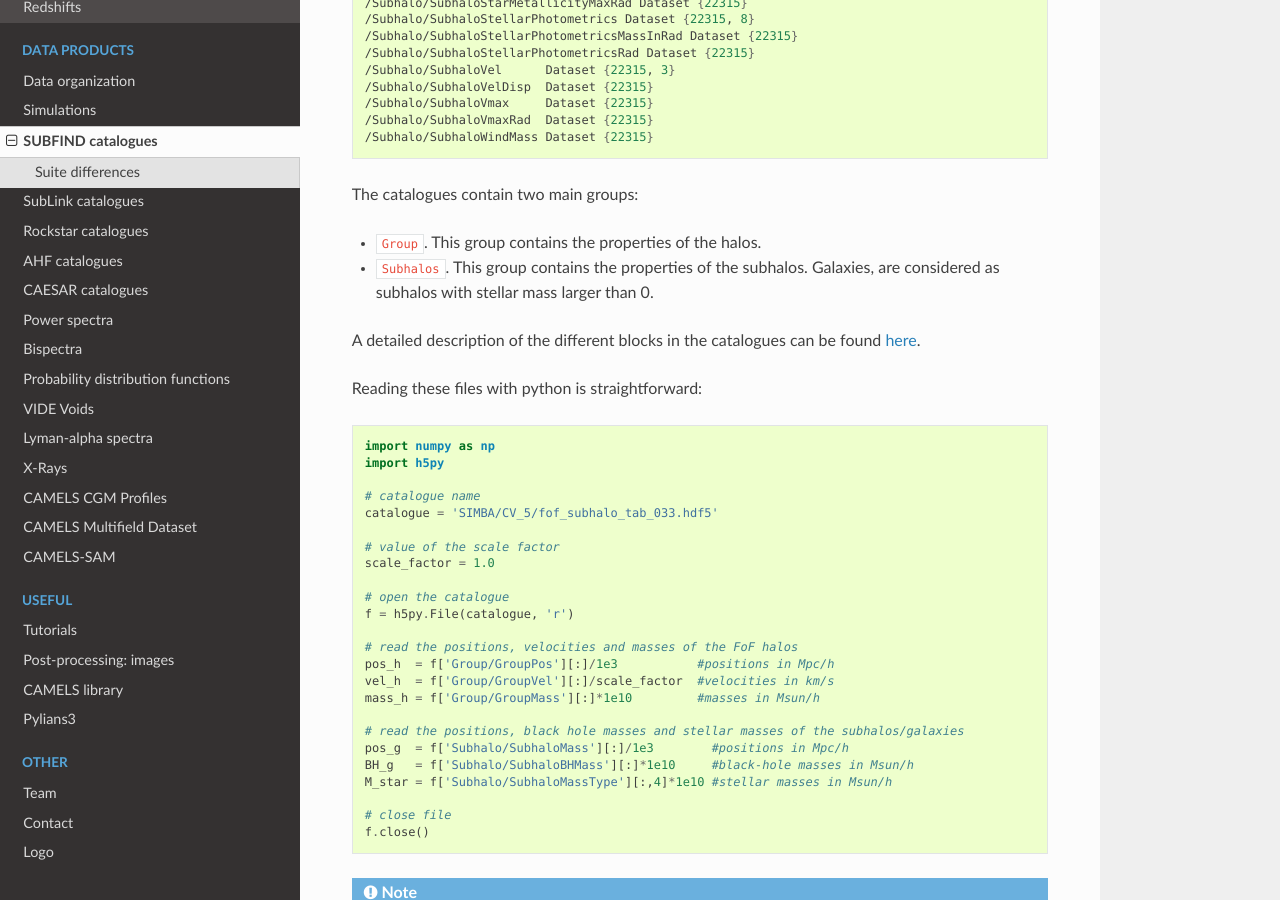
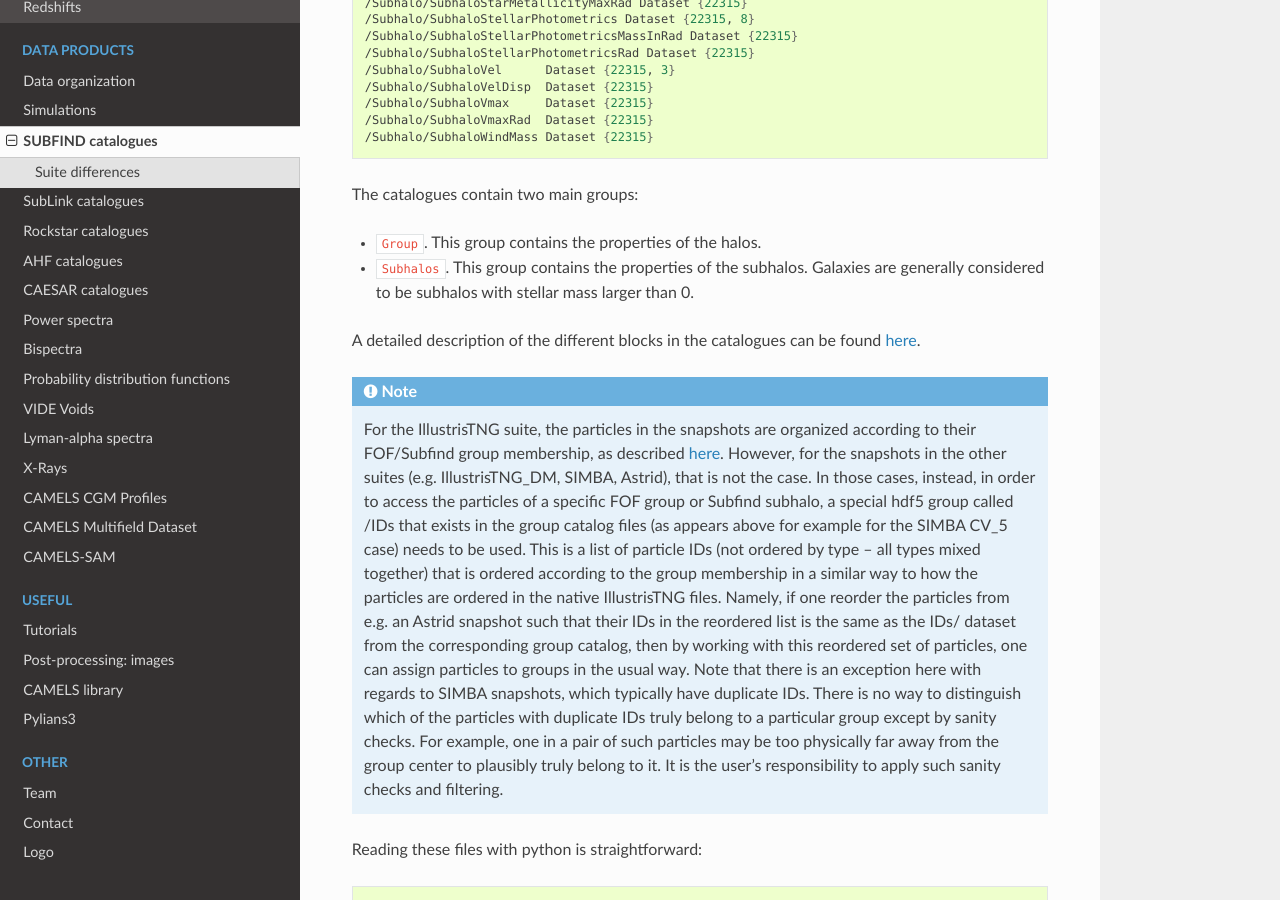
Before and after one commit to franciscovillaescusa/CAMELS, a Sphinx documentation site: the page built from docs/source/subfind.rst, in a window 1280 px wide and 900 px high, scrolled down 1656 px. Built offline with Sphinx 7.4.7 and the Read the Docs theme 2.0.0, drawn with Linux system fonts in a browser that asks for light colours; pages that are not in the unit, such as notebooks, are missing from menus; some of the changed text lies outside the part shown.

Commit message:
Update subfind.rst for how to read non-TNG particles from individual groups

```diff
--- a/docs/source/subfind.rst
+++ b/docs/source/subfind.rst
@@ -4,9 +4,9 @@
 SUBFIND catalogues
 ******************
 
-The ``FOF_Subfind`` folder contains the SUBFIND halo/subhalo/galaxy catalogues. The data is organized following the general hierarchical structure described in :ref:`suite_folders`.
+The ``FOF_Subfind`` folder contains the FOF+SUBFIND halo/subhalo/galaxy catalogues. The data is organized following the general hierarchical structure described in :ref:`suite_folders`.
 
-The catalogues are stored as hdf5 files. ``h5py`` is needed in order to read these files using python. CAMELS provides a halo/subhalo catalogue for each snapshot. The halos and subhalos are identified through SUBFIND.
+The catalogues are stored as hdf5 files. ``h5py`` is needed in order to read these files using python. CAMELS provides a halo/subhalo catalogue for each snapshot. The halos are identified through FOF and subhalos are identified through SUBFIND.
 
 The easiest way to inspect the content of these files is:
 
@@ -100,9 +100,15 @@
 The catalogues contain two main groups:
 
 - ``Group``. This group contains the properties of the halos.
-- ``Subhalos``. This group contains the properties of the subhalos. Galaxies, are considered as subhalos with stellar mass larger than 0.
+- ``Subhalos``. This group contains the properties of the subhalos. Galaxies are generally considered to be subhalos with stellar mass larger than 0.
 
 A detailed description of the different blocks in the catalogues can be found `here <https://www.tng-project.org/data/docs/specifications/#sec2>`_.
+
+.. Note::
+
+   For the IllustrisTNG suite, the particles in the snapshots are organized according to their FOF/Subfind group membership, as described `here <https://www.tng-project.org/data/docs/specifications/#sec1a>`_. However, for the snapshots in the other suites (e.g. IllustrisTNG_DM, SIMBA, Astrid), that is not the case. In those cases, instead, in order to access the particles of a specific FOF group or Subfind subhalo, a special hdf5 group called /IDs that exists in the group catalog files (as appears above for example for the SIMBA CV_5 case) needs to be used. This is a list of particle IDs (not ordered by type -- all types mixed together) that is ordered according to the group membership in a similar way to how the particles are ordered in the native IllustrisTNG files. Namely, if one reorder the particles from e.g. an Astrid snapshot such that their IDs in the reordered list is the same as the IDs/ dataset from the corresponding group catalog, then by working with this reordered set of particles, one can assign particles to groups in the usual way.
+   Note that there is an exception here with regards to SIMBA snapshots, which typically have duplicate IDs. There is no way to distinguish which of the particles with duplicate IDs truly belong to a particular group except by sanity checks. For example, one in a pair of such particles may be too physically far away from the group center to plausibly truly belong to it. It is the user's responsibility to apply such sanity checks and filtering.
+
 
 Reading these files with python is straightforward:
 
```
